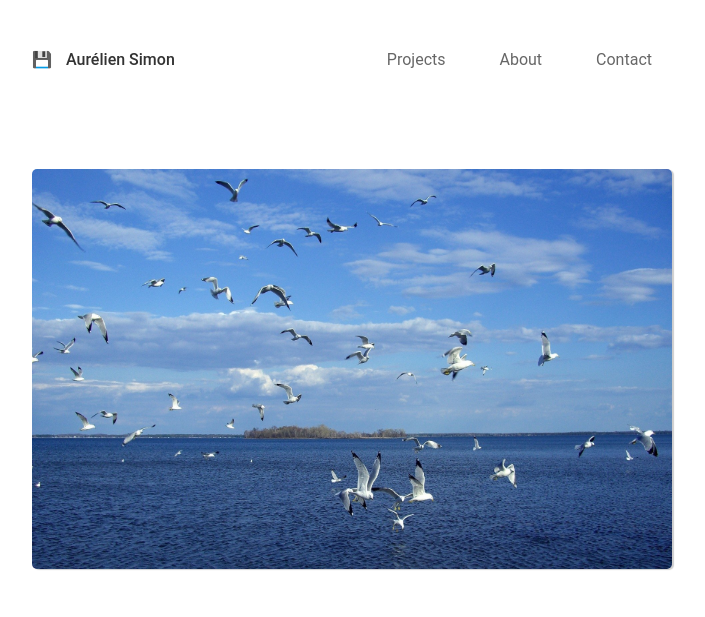
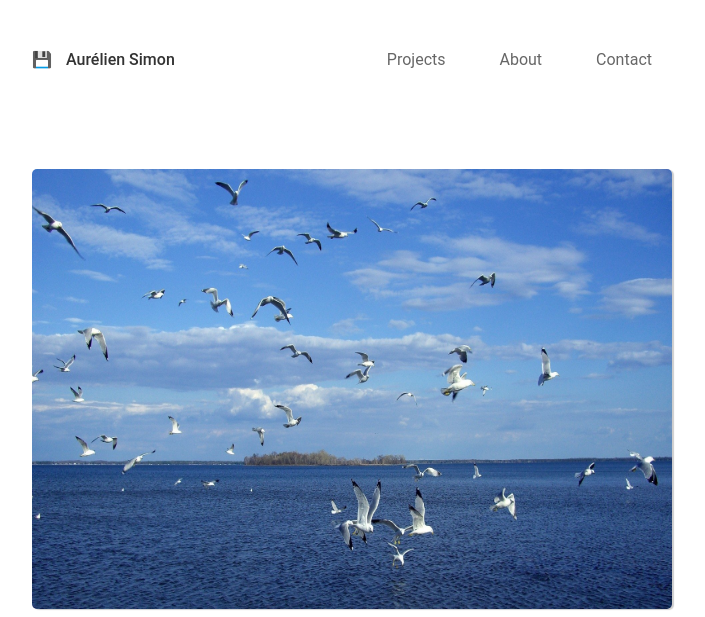
Before and after one commit to aureliensimon/portfolio, a plain HTML site: page html/boid.html in a window 1280 px wide. Shown: the top 617 px of the page, without its empty margins (288-993 px from the left). Drawn offline with nearby package versions, Linux system fonts and the light colour scheme.

Commit message:
+ article css

```diff
--- a/assets/stylesheets/article.css
+++ b/assets/stylesheets/article.css
@@ -5,7 +5,7 @@
 
 #article-background {
     width: 100%;
-    height: 400px;
+    height: 55vmin;
     border-radius: 5px;
     box-shadow: 2px 1px 1px #cecece;
 }
```
